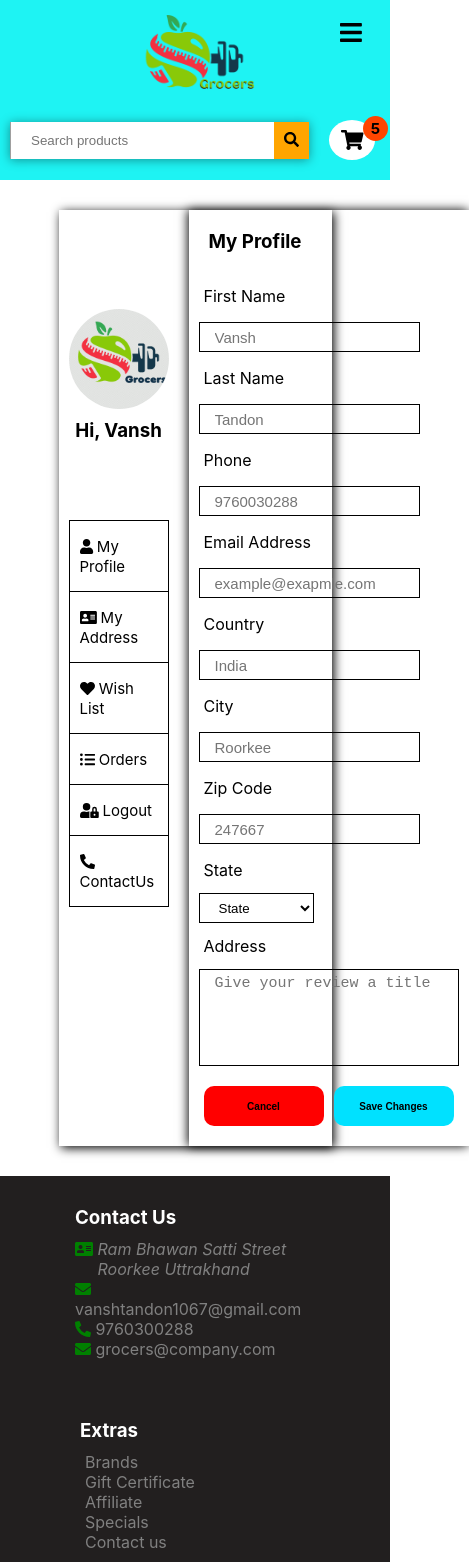
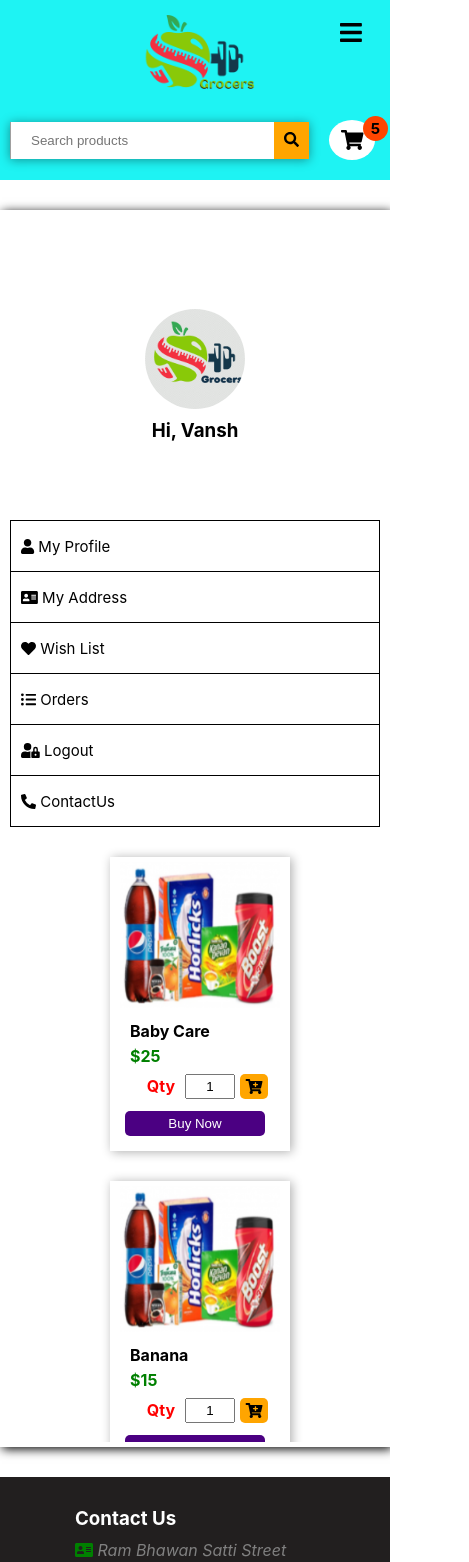
Before and after one commit to Vansh1067/grocers, a React (Create React App) app: page / in a window 390 px wide. Shown: the top 1562 px of the page, 469 px wide, since content can reach past the window. Built offline with nearby package versions, Linux system fonts and the light colour scheme.

Commit message:
Add responsive design to userInfo

```diff
--- a/src/component/userInfoComponent/asideComponent/asideComponent.css
+++ b/src/component/userInfoComponent/asideComponent/asideComponent.css
@@ -1,7 +1,9 @@
 .aside{
     padding: 10px;
     flex:4;
-    height:100%
+    height:100%;
+    min-width:250px;
+
 }
 .asideHeader{
 
--- a/src/component/userInfoComponent/deatilComponent/detailComponent.css
+++ b/src/component/userInfoComponent/deatilComponent/detailComponent.css
@@ -11,7 +11,9 @@
     display: flex;
     flex-direction: row;
     flex-wrap: wrap;
-    justify-content: space-between;
+    justify-content: center;
+    overflow-y: scroll;
+    height: 600px;
 }
 .details .form{
     margin-top: 0;
@@ -23,15 +25,16 @@
 .details .form .reviewForm{
     display: flex;
     flex-direction: row;
-
     flex-wrap: wrap;
     justify-content: space-between;
+
 }
 .details .form .reviewForm div{
     display: flex;
     flex-direction: column;
-    min-width: 40%;
     margin: 5px;
+    min-width:40%;
+
 
 }
 .reviewForm label::before{
@@ -40,6 +43,7 @@
 .details .form .reviewForm div select{
 
     height: 30px;
+
 }
 .details .form .reviewForm div input,.details .form .reviewForm div select,.details .form .reviewForm div textarea{
         padding: 5;
@@ -49,6 +53,7 @@
         border: 1px solid black;
         color: black;
         resize: none;
+
 }
 .textarea{
     width: 100%;
@@ -85,3 +90,12 @@
       margin-left: 10px;
       font-size: 15px;
   }
+
+ @media screen and (max-width:600px){
+    .details{
+        box-shadow:none
+    }
+    .details .form .reviewForm div{
+        width: 100%;
+    }
+}
--- a/src/component/userInfoComponent/deatilComponent/detailComponent.js
+++ b/src/component/userInfoComponent/deatilComponent/detailComponent.js
@@ -10,9 +10,9 @@
 
     return(
         <Hoc class="details">
-            <ProfileForm/>
-           {/*  <AddressForm/> */}
-          {/*  <div class="wishList">
+           {/*  <ProfileForm/> */}
+            {/* <AddressForm/> */}
+           <div class="wishList">
 
            {
 
@@ -21,7 +21,7 @@
 
                })
            }
-           </div> */}
+           </div>
         </Hoc>
     );
 }
--- a/src/component/userInfoComponent/userInfoComponent.css
+++ b/src/component/userInfoComponent/userInfoComponent.css
@@ -2,8 +2,19 @@
     box-shadow: 2px 2px 10px black;
 
     margin: 30px auto;
-    width:70%;
+    width:80%;
     display: flex;
+    flex-wrap: wrap;
 
 
 }
+@media screen and (max-width:768px){
+    .userInfo{
+        width: 90%;
+    }
+}
+@media screen and (max-width:425px){
+    .userInfo{
+        width: 100%;
+    }
+}
```
